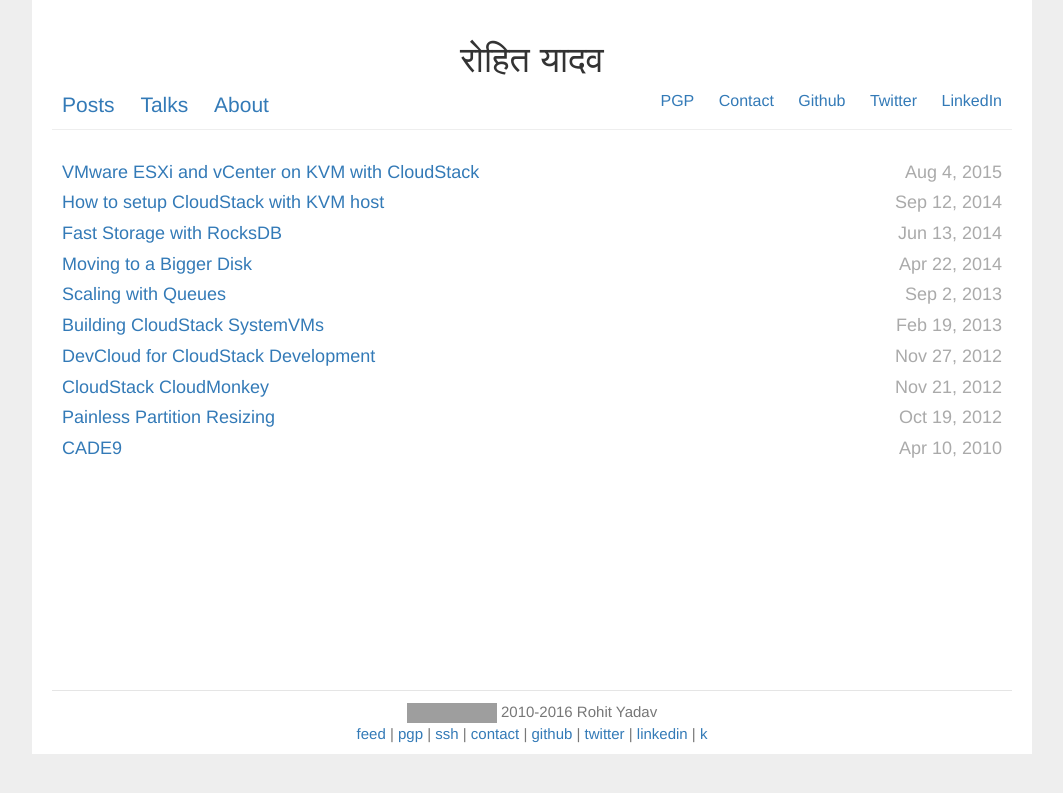
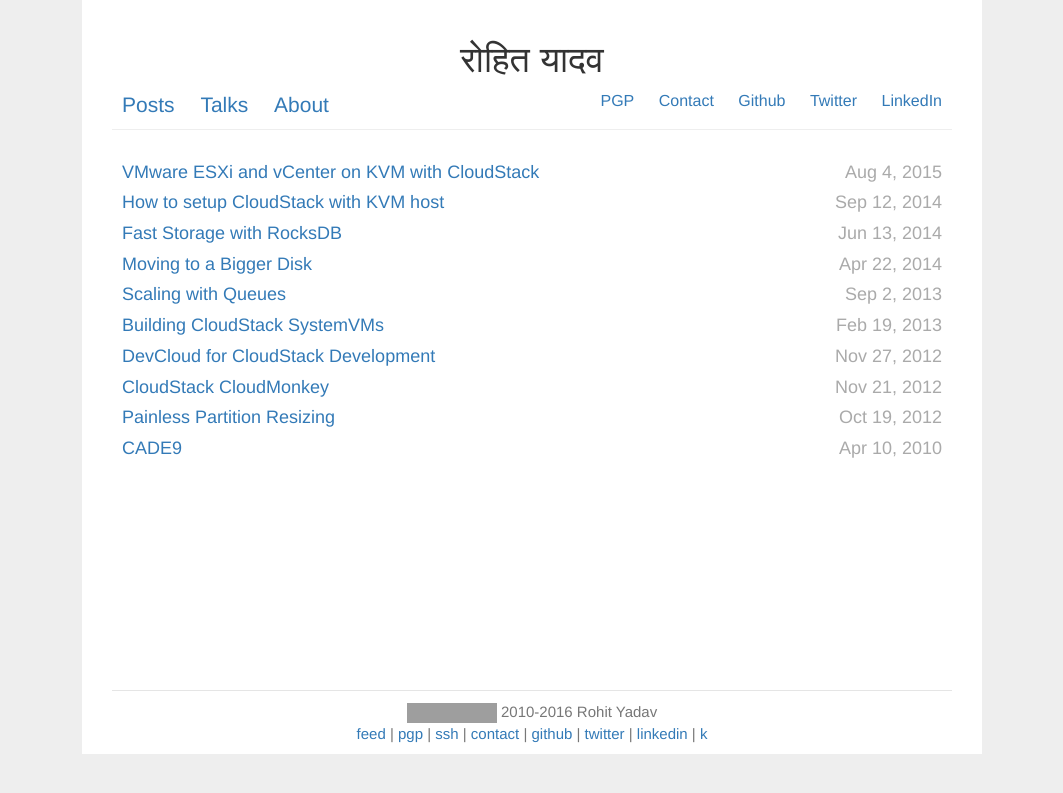
Before and after one commit to rohityadavcloud/rohityadavcloud.github.io, a Jekyll site: the page built from index.html, in a window 1280 px wide. Shown: the top 793 px of the page, without its empty margins (108-1171 px from the left). Built offline with Jekyll 4.4.1, drawn with Linux system fonts in a browser that asks for light colours; grey boxes are pictures that could not be loaded.

Commit message:
css: fix paddings
Signed-off-by: Rohit Yadav <rohit@yadav.cloud>

```diff
--- a/_config.yml
+++ b/_config.yml
@@ -4,7 +4,7 @@
 description: >
   Writings, essays, blog posts and talks by Rohit Yadav.
 baseurl: ""
-url: http://yadav.cloud
+url: http://bhaisaab.org
 
 markdown: kramdown
 timezone: Asia/Kolkata
--- a/assets/main.css
+++ b/assets/main.css
@@ -18,9 +18,9 @@ body {
 }
 
 .container {
-  padding-left: 20px;
-  padding-right: 20px;
-  max-width: 1000px;
+  padding-left: 30px;
+  padding-right: 30px;
+  max-width: 900px;
   background-color: #fff;
 }
 
```
